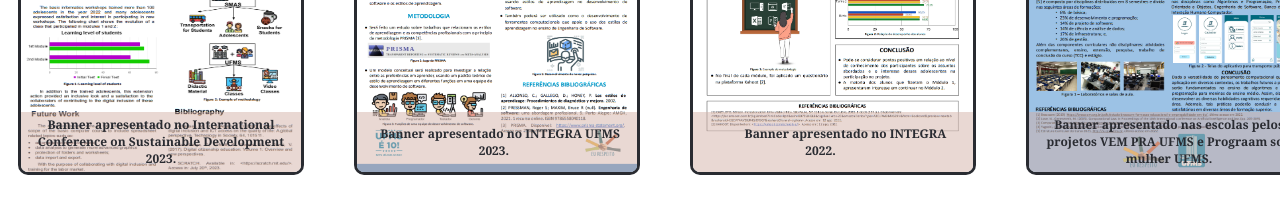
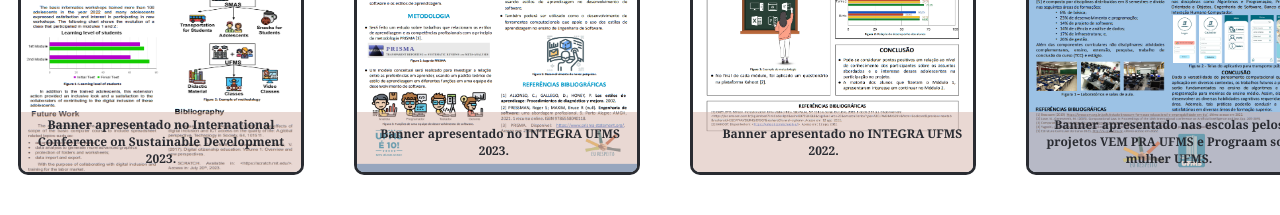
Before and after one commit to Anelise-Barros/portfolio-anelise, an Angular app: page / in a window 1280 px wide. Shown: the part 2520-2735 px from the top of the page. Built offline with nearby package versions, Linux system fonts and the light colour scheme.

Commit message:
update projeto

```diff
--- a/src/app/page/home/home.component.html
+++ b/src/app/page/home/home.component.html
@@ -63,7 +63,7 @@
     <div class="proj">
       <app-card imgProjeto='assets/banner1.png' tipoProjeto="banner" linkProjeto="./assets/bannerICSD.pdf" projetoLabel="Banner apresentado no International Conference on Sustainable Development 2023."></app-card>
       <app-card imgProjeto='assets/banner2.png' tipoProjeto="banner" linkProjeto="./assets/bannerIntegra2023.pdf" projetoLabel="  &nbsp; Banner apresentado no INTEGRA UFMS 2023.  &nbsp;"></app-card>
-      <app-card imgProjeto='assets/banner3.png' tipoProjeto="banner" linkProjeto="./assets/bannerIntegra2022.pdf" projetoLabel="  &nbsp; &nbsp; &nbsp;  &nbsp; Banner apresentado no INTEGRA 2022.  &nbsp; &nbsp;  &nbsp;  &nbsp;"></app-card>
+      <app-card imgProjeto='assets/banner3.png' tipoProjeto="banner" linkProjeto="./assets/bannerIntegra2022.pdf" projetoLabel="  &nbsp; &nbsp; &nbsp; Banner apresentado no INTEGRA UFMS 2022. &nbsp;  &nbsp;  &nbsp;"></app-card>
       <app-card imgProjeto='assets/banner4.png' tipoProjeto="banner" linkProjeto="./assets/bannerVem.pdf" projetoLabel="Banner apresentado nas escolas pelos projetos VEM PRA UFMS e Prograam sou mulher UFMS."></app-card>
     </div>
 
```
